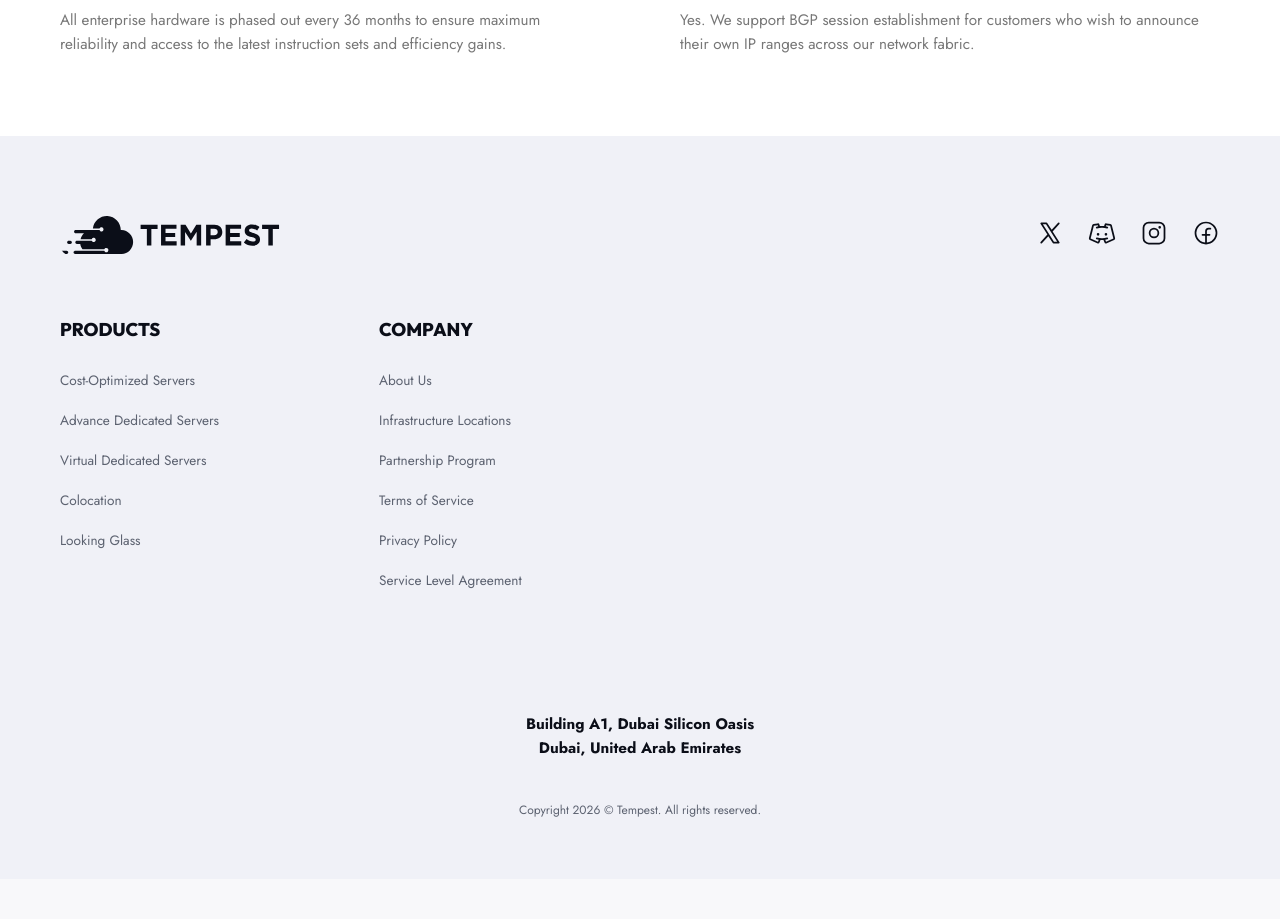
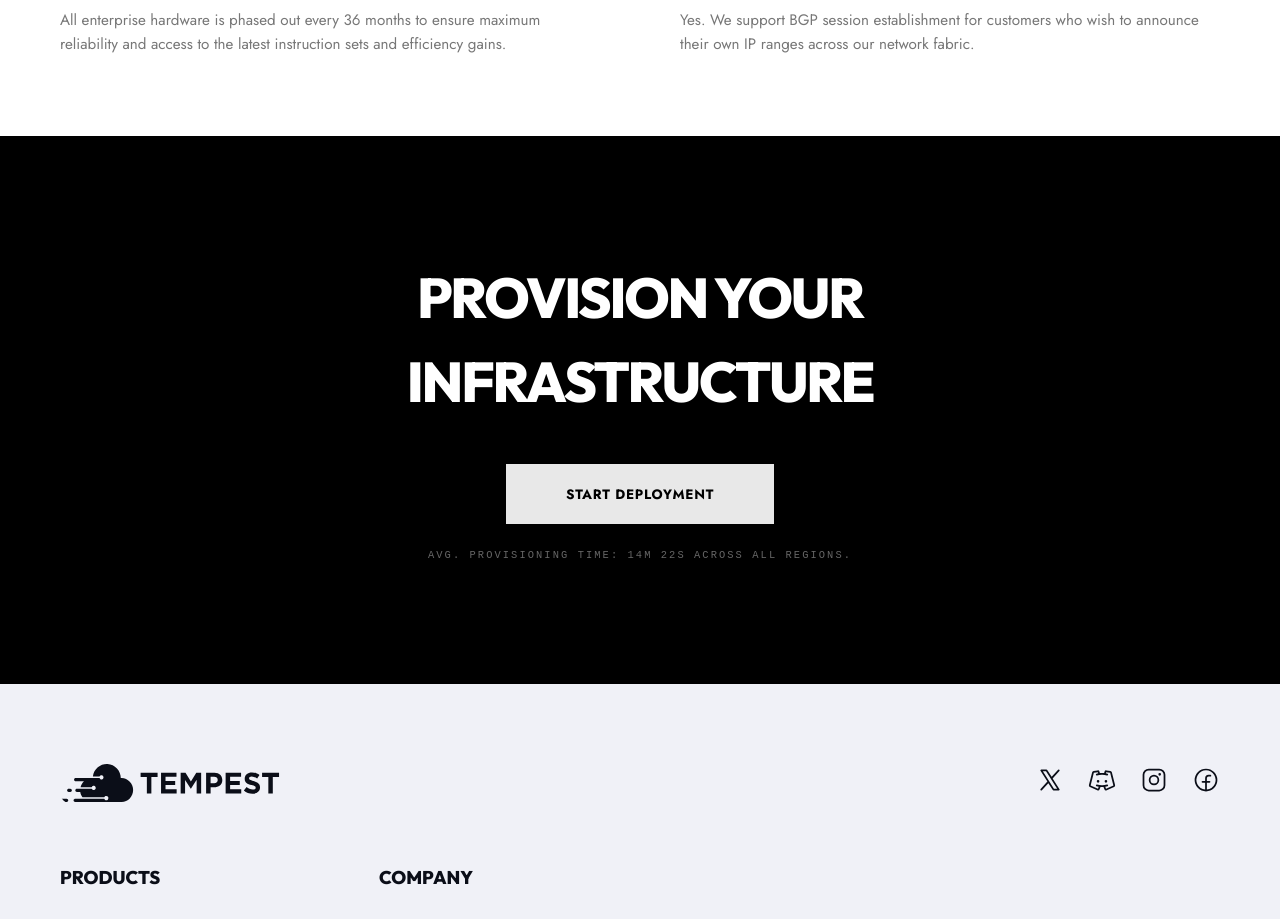
Before and after one commit to souiiii/Bytenia, a React (Vite) app: page /servers/hytale in a window 1280 px wide. Shown: the part 3240-4159 px from the top of the page. Before the commit the page ends 4119 px from the top, so only its background shows below. Built offline with nearby package versions, Linux system fonts and the light colour scheme; what react-world-flags would draw is missing.

Commit message:
feat: create HytaleServersPage layout with component sections

```diff
--- a/src/pages/HytaleServersPage.jsx
+++ b/src/pages/HytaleServersPage.jsx
@@ -5,6 +5,7 @@ import HytaleInstanceTiers from "../components/HytaleInstanceTiers/HytaleInstanc
 import HytaleControl from "../components/HytaleControl/HytaleControl";
 import HytaleAdvantage from "../components/HytaleAdvantage/HytaleAdvantage";
 import HytaleTechnicalFAQ from "../components/HytaleTechnicalFAQ/HytaleTechnicalFAQ";
+import HytaleCTA from "../components/HytaleCTA/HytaleCTA";
 
 const HytaleServersPage = () => {
   return (
@@ -15,6 +16,7 @@ const HytaleServersPage = () => {
       <HytaleControl />
       <HytaleAdvantage />
       <HytaleTechnicalFAQ />
+      <HytaleCTA />
     </>
   );
 };
```
